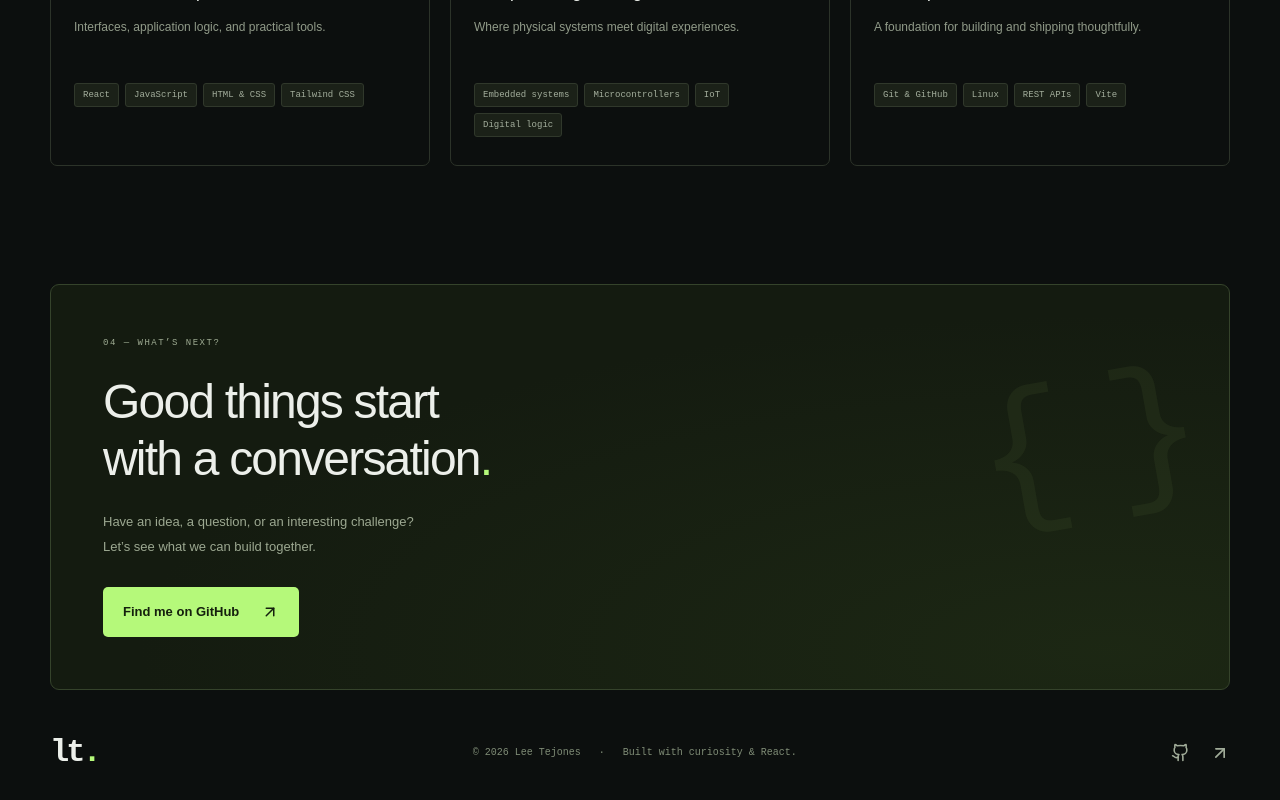
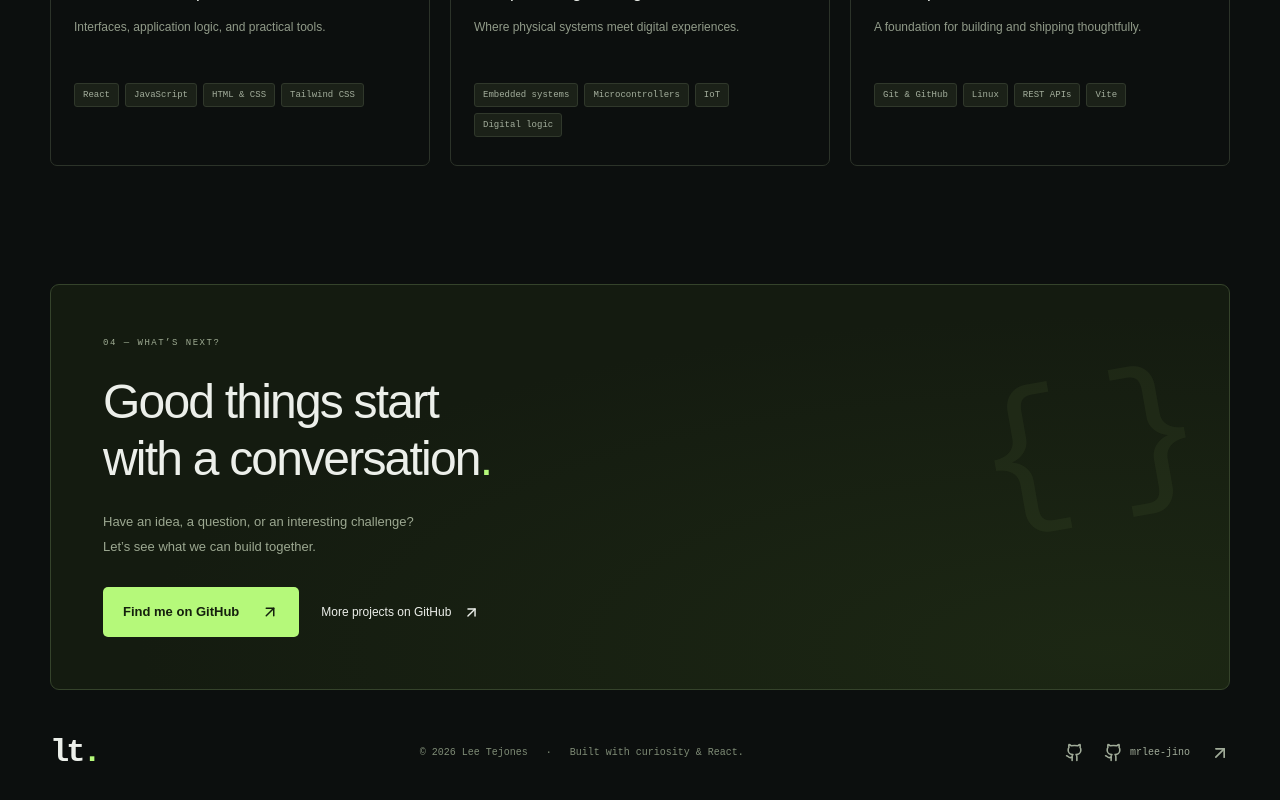
Before and after one commit to mrleejino-ho/leetejones_portfolio, a React (Vite) app: page / in a window 1280 px wide. Shown: the part 2964-3764 px from the top of the page. Built offline with nearby package versions, Linux system fonts and the light colour scheme.

Commit message:
Link secondary GitHub account on portfolio

```diff
--- a/src/main.jsx
+++ b/src/main.jsx
@@ -23,6 +23,7 @@ const profile = {
   title: "Computer Engineer | Developer",
   email: "",
   github: "https://github.com/mrleejino-ho",
+  secondaryGithub: "https://github.com/mrlee-jino",
   linkedin: "",
   resume: "",
 };
@@ -383,6 +384,16 @@ function App() {
                   Find me on GitHub <ArrowUpRight size={18} />
                 </a>
               )}
+              {profile.secondaryGithub && (
+                <a
+                  className="text-link"
+                  href={profile.secondaryGithub}
+                  target="_blank"
+                  rel="noreferrer"
+                >
+                  More projects on GitHub <ArrowUpRight size={17} />
+                </a>
+              )}
               {profile.resume && (
                 <a className="text-link" href={profile.resume}>
                   View résumé <ArrowUpRight size={17} />
@@ -413,10 +424,23 @@ function App() {
             href={profile.github}
             target="_blank"
             rel="noreferrer"
-            aria-label="GitHub"
+            aria-label="GitHub — mrleejino-ho"
+            title="GitHub — mrleejino-ho"
           >
             <Github size={19} />
           </a>
+          {profile.secondaryGithub && (
+            <a
+              href={profile.secondaryGithub}
+              target="_blank"
+              rel="noreferrer"
+              aria-label="GitHub — mrlee-jino"
+              title="GitHub — mrlee-jino"
+            >
+              <Github size={19} />
+              <span className="secondary-account-label">mrlee-jino</span>
+            </a>
+          )}
           {profile.linkedin && (
             <a
               href={profile.linkedin}
--- a/src/styles.css
+++ b/src/styles.css
@@ -935,3 +935,11 @@ h2 > span {
     font-size: 9px;
   }
 }
+.socials a {
+  display: inline-flex;
+  align-items: center;
+  gap: 7px;
+}
+.secondary-account-label {
+  font: 10px monospace;
+}
```
